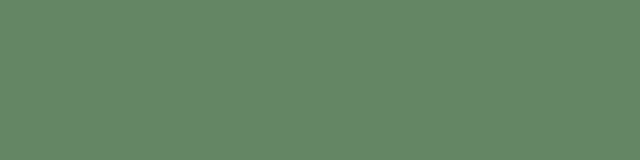
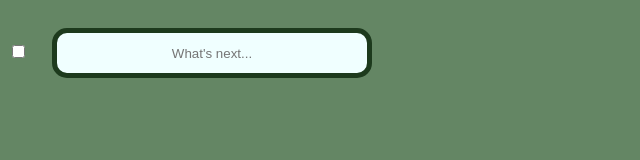
Before and after one commit to pinkx-xlink/todo-project, a plain HTML site: page dist/index.html in a window 1280 px wide. Shown: the whole page, without its empty margins (0-640 px from the left). Drawn offline with Linux system fonts and the light colour scheme.

Commit message:
Move checkbox into "item" class parent

```diff
--- a/dist/index.html
+++ b/dist/index.html
@@ -10,7 +10,8 @@
 <body>
     <div id="items">
         <div class="item">
-
+            <input type="checkbox" class="item-complete">
+            <input type="text" class="item-description" placeholder="What's next...">
         </div>
 
         <!-- <button id="add"> New Task! </div>
```
